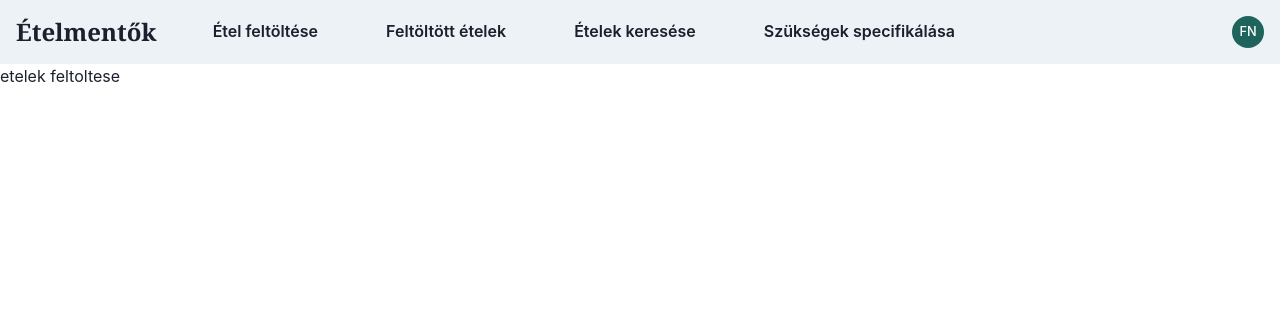
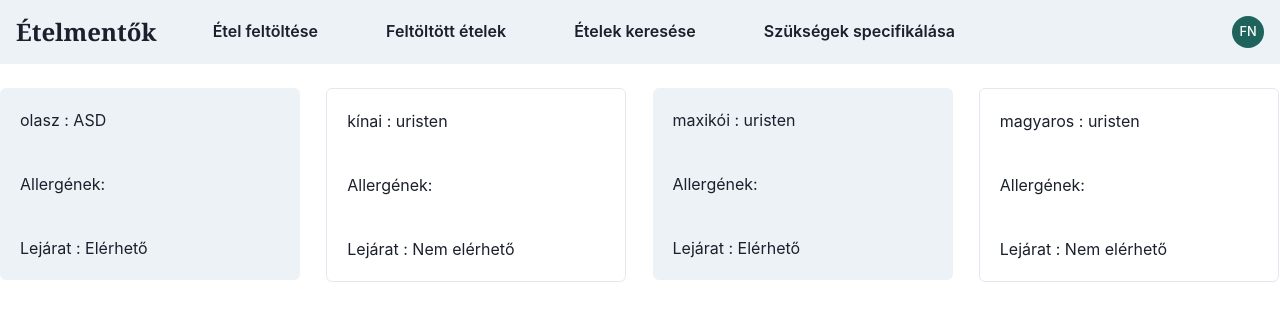
Before and after one commit to BojszaReka/Prog24-verseny, a React (Vite) app in the folder client/: page /loggedin/uploaded in a window 1280 px wide. Shown: the top 320 px of the page. Built offline with nearby package versions, Linux system fonts and the light colour scheme.

Commit message:
food upload

```diff
--- a/client/src/components/foodUploaded.jsx
+++ b/client/src/components/foodUploaded.jsx
@@ -1,11 +1,32 @@
-import React, { Component } from 'react'
-import Simple from './navBar'
+import React, { Component } from "react";
+import { Card, CardHeader, CardBody, CardFooter, SimpleGrid, Box } from "@chakra-ui/react";
+import Simple from "./navBar";
 
-export default function FoodUploaded(){
-    return(
-        <>
-        <Simple></Simple>
-        etelek feltoltese
-        </>
-    )
+const FoodCard = (props) => {
+    const { Name, Type, isavailable } = props;
+
+    return (
+        <Card width="300px" variant={isavailable ? "filled" : "outline"}>
+        <CardHeader>{Type} : {Name} </CardHeader>
+        <CardBody>Allergének: </CardBody>
+        <CardFooter>Lejárat : {isavailable ? "Elérhető" : "Nem elérhető"}</CardFooter>
+      </Card>
+    );
+  };
+
+export default function FoodUploaded() {
+
+
+  return (
+    <>
+      <Simple></Simple>
+      <br />
+        <SimpleGrid minChildWidth='300px' spacing='25px'>
+            <Box><FoodCard Name="ASD" Type="olasz" isavailable={true} ></FoodCard></Box>
+            <Box><FoodCard Name="uristen" Type="kínai" isavailable={false}></FoodCard></Box>
+            <Box><FoodCard Name="uristen" Type="maxikói" isavailable={true}></FoodCard></Box>
+            <Box><FoodCard Name="uristen" Type="magyaros" isavailable={false}></FoodCard></Box>
+        </SimpleGrid>
+    </>
+  );
 }
--- a/client/src/components/modFoodUpload.jsx
+++ b/client/src/components/modFoodUpload.jsx
@@ -25,6 +25,9 @@ import {
 export default function BtnFoodUpload() {
   const { isOpen, onOpen, onClose } = useDisclosure();
   const [value, setValue] = React.useState("1");
+
+  const [name, setName] = React.useState("");
+  const handleChangeName = (event) => setName(event.target.value);
 
   const [foodtype, setFoodtype] = React.useState("");
   const handleChangeFoodtype = (event) => setFoodtype(event.target.value);
@@ -64,6 +67,16 @@ export default function BtnFoodUpload() {
             <SimpleGrid columns={1} spacingX="40px" spacingY="20px">
               <Box>
                 <FormControl>
+                  <FormLabel color="gray">Név</FormLabel>
+                  <Input
+                    value={name}
+                    onChange={handleChangeName}
+                    variant="outline"
+                    placeholder="Az étel neve"
+                  />
+                </FormControl>
+<br />
+                <FormControl >
                   <FormLabel color="gray">Étel típusa</FormLabel>
                   <Select
                     value={foodtype}
```
